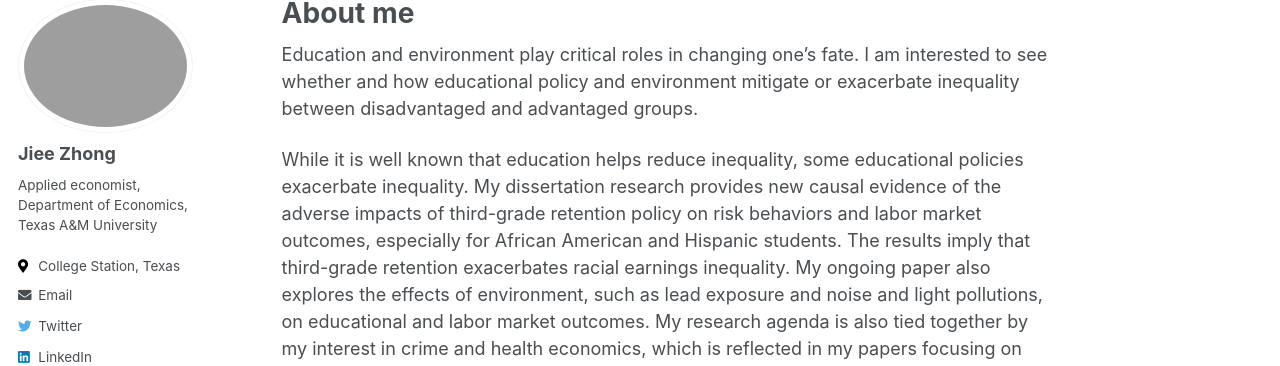
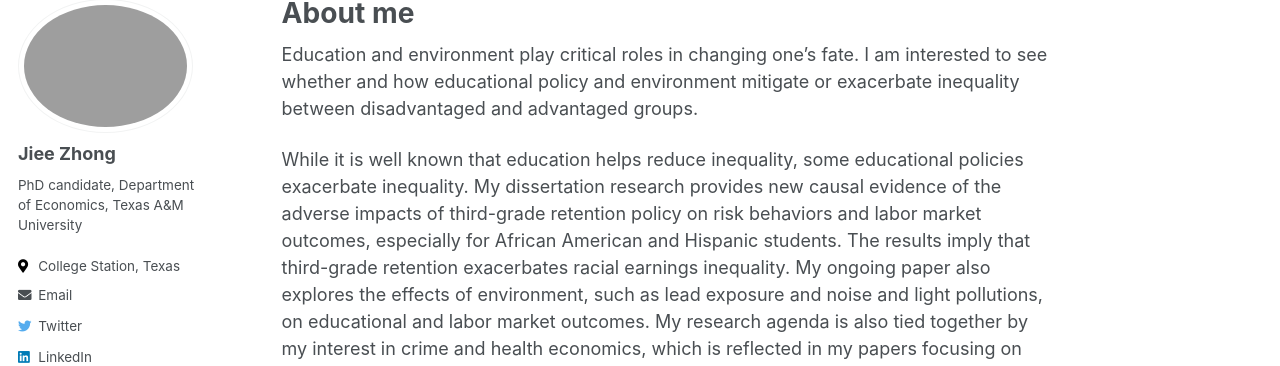
Before and after one commit to jieezhong/jieezhong.github.io, a Jekyll site: the page built from _pages/about.md, in a window 1280 px wide. Shown: the part 119-485 px from the top of the page. Built offline with Jekyll 4.4.1, drawn with Linux system fonts in a browser that asks for light colours; some web fonts are replaced.

Commit message:
Update _config.yml

```diff
--- a/_config.yml
+++ b/_config.yml
@@ -84,7 +84,7 @@ analytics:
 author:
   name             : "Jiee Zhong"
   avatar           : "jiee_phd4.png"
-  bio              : "Applied economist, Department of Economics, Texas A&M University"
+  bio              : "PhD candidate, Department of Economics, Texas A&M University"
   location         : "College Station, Texas"
   employer         :
   pubmed           :
```
